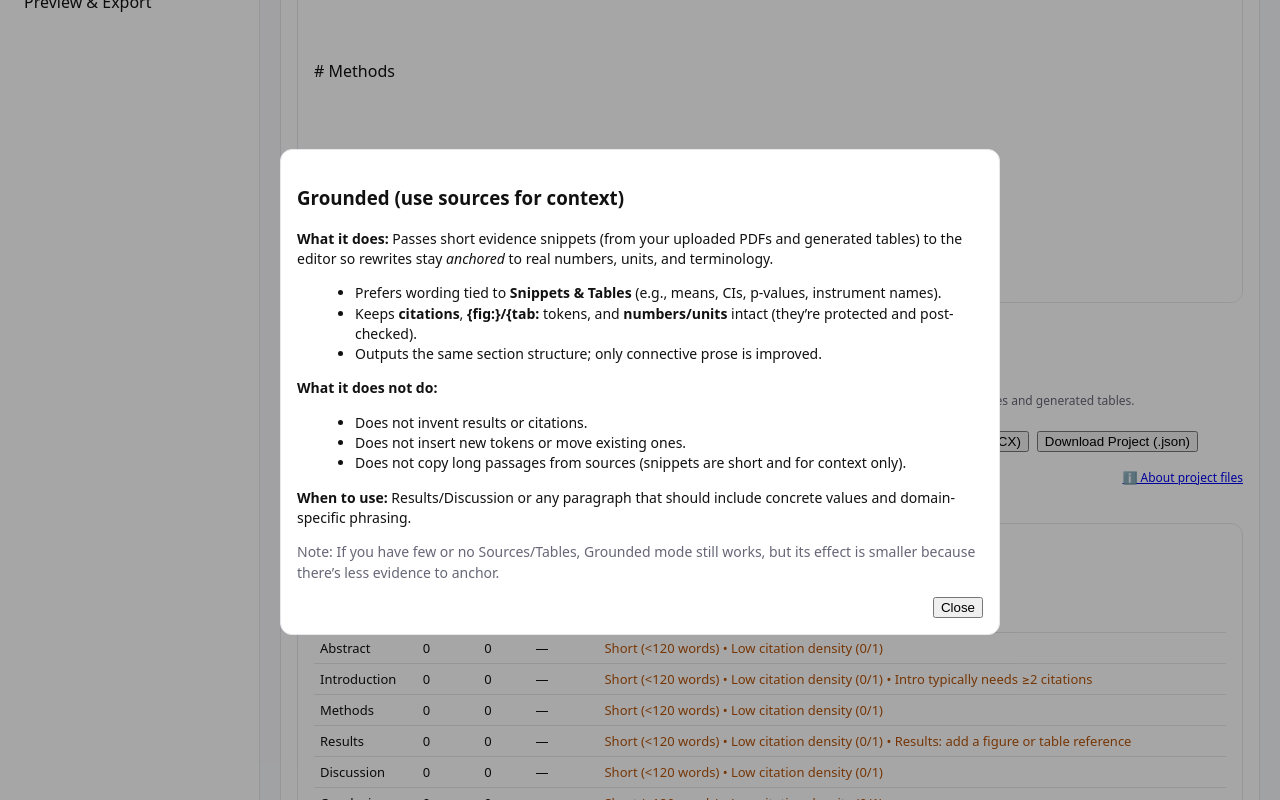
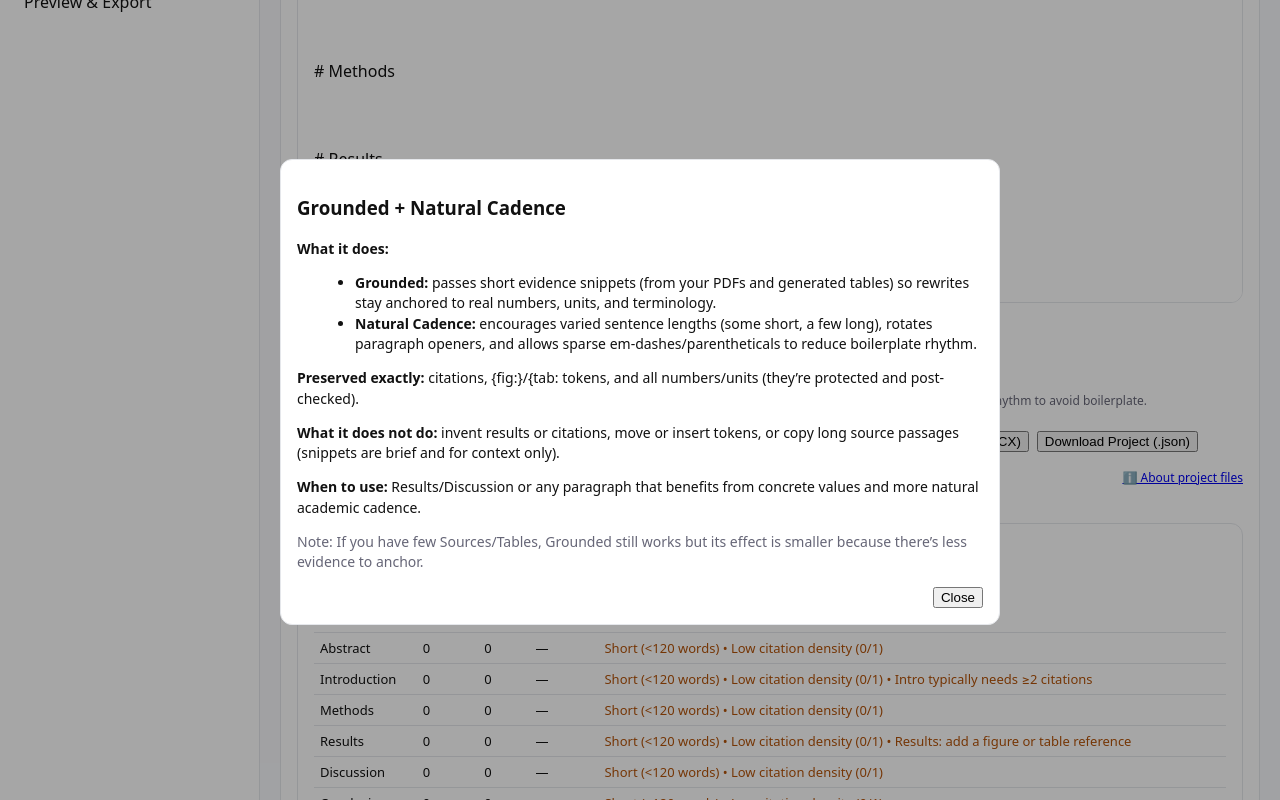
Before and after one commit to Zux12/JournalAI, a React (Vite) app: page /preview in a window 1280 px wide. Both pictures are taken after a click on the link "ℹ️ What is this?". Shown: the part 411-1211 px from the top of the page. Built offline with nearby package versions, Linux system fonts and the light colour scheme.

Commit message:
Update Preview.jsx

```diff
--- a/src/features/preview/Preview.jsx
+++ b/src/features/preview/Preview.jsx
@@ -1004,20 +1004,21 @@ function buildGroundingContextForSection(sectionName){
       checked={groundedMode}
       onChange={e=>setGroundedMode(e.target.checked)}
     />
-    {' '}Grounded (use sources for context)
+    {' '}Grounded + Natural Cadence
   </label>
   <a
     href="#"
     onClick={(e)=>{ e.preventDefault(); setShowGroundedHelp(true); }}
     style={{fontSize:12}}
-    title="What is Grounded mode?"
+    title="What is Grounded + Natural Cadence?"
   >
     ℹ️ What is this?
   </a>
   <span style={{fontSize:12, color:'#667'}}>
-    Anchors the rewrite to snippets/numbers from Sources and generated tables.
+    Uses sources/tables to anchor wording and varies sentence rhythm to avoid boilerplate.
   </span>
 </div>
+
 
 
 
@@ -1139,23 +1140,18 @@ function buildGroundingContextForSection(sectionName){
     display:'flex', alignItems:'center', justifyContent:'center', zIndex:120
   }}>
     <div className="card" style={{width:'min(720px, 92vw)'}}>
-      <h3>Grounded (use sources for context)</h3>
+      <h3>Grounded + Natural Cadence</h3>
       <div style={{fontSize:14, color:'#111', lineHeight:1.45}}>
-        <p><strong>What it does:</strong> Passes short evidence snippets (from your uploaded PDFs and generated tables) to the editor so rewrites stay <em>anchored</em> to real numbers, units, and terminology.</p>
+        <p><strong>What it does:</strong></p>
         <ul style={{margin:'6px 0 8px 18px'}}>
-          <li>Prefers wording tied to <strong>Snippets &amp; Tables</strong> (e.g., means, CIs, p-values, instrument names).</li>
-          <li>Keeps <strong>citations</strong>, <strong>{'{fig:}/{tab:'}</strong> tokens, and <strong>numbers/units</strong> intact (they’re protected and post-checked).</li>
-          <li>Outputs the same section structure; only connective prose is improved.</li>
+          <li><strong>Grounded:</strong> passes short evidence snippets (from your PDFs and generated tables) so rewrites stay anchored to real numbers, units, and terminology.</li>
+          <li><strong>Natural Cadence:</strong> encourages varied sentence lengths (some short, a few long), rotates paragraph openers, and allows sparse em-dashes/parentheticals to reduce boilerplate rhythm.</li>
         </ul>
-        <p><strong>What it does not do:</strong></p>
-        <ul style={{margin:'6px 0 8px 18px'}}>
-          <li>Does not invent results or citations.</li>
-          <li>Does not insert new tokens or move existing ones.</li>
-          <li>Does not copy long passages from sources (snippets are short and for context only).</li>
-        </ul>
-        <p><strong>When to use:</strong> Results/Discussion or any paragraph that should include concrete values and domain-specific phrasing.</p>
+        <p><strong>Preserved exactly:</strong> citations, {`{fig:}/{tab:`} tokens, and all numbers/units (they’re protected and post-checked).</p>
+        <p><strong>What it does not do:</strong> invent results or citations, move or insert tokens, or copy long source passages (snippets are brief and for context only).</p>
+        <p><strong>When to use:</strong> Results/Discussion or any paragraph that benefits from concrete values and more natural academic cadence.</p>
         <p style={{color:'#667', marginTop:6}}>
-          Note: If you have few or no Sources/Tables, Grounded mode still works, but its effect is smaller because there’s less evidence to anchor.
+          Note: If you have few Sources/Tables, Grounded still works but its effect is smaller because there’s less evidence to anchor.
         </p>
       </div>
       <div style={{display:'flex', gap:8, justifyContent:'flex-end', marginTop:12}}>
@@ -1164,6 +1160,7 @@ function buildGroundingContextForSection(sectionName){
     </div>
   </div>
 )}
+
 
 
 
```
